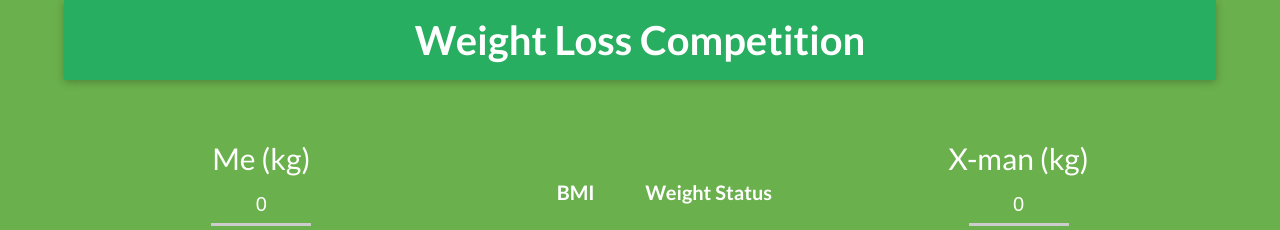
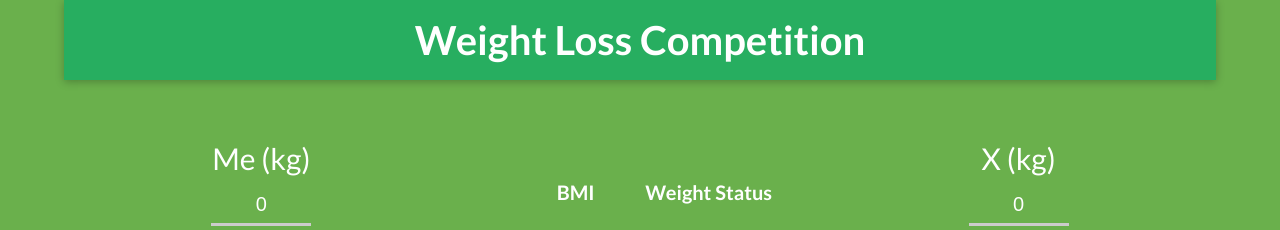
Before and after one commit to herxch/WLC_Front, a React (Create React App) app: page / in a window 1280 px wide. Shown: the top 230 px of the page. Built offline with nearby package versions, Linux system fonts and the light colour scheme; no server answers.

Commit message:
update label

```diff
--- a/src/components/Layout/BMI.js
+++ b/src/components/Layout/BMI.js
@@ -157,7 +157,7 @@ const BMI = (props) => {
         <div className={classes['BMI-x']}>
           <Input
             id='x'
-            label='X-man'
+            label='X'
             value={props.weightData.x}
             IsValid={props.xIsValid}
             IsAuth={props.isXAuth}
```
